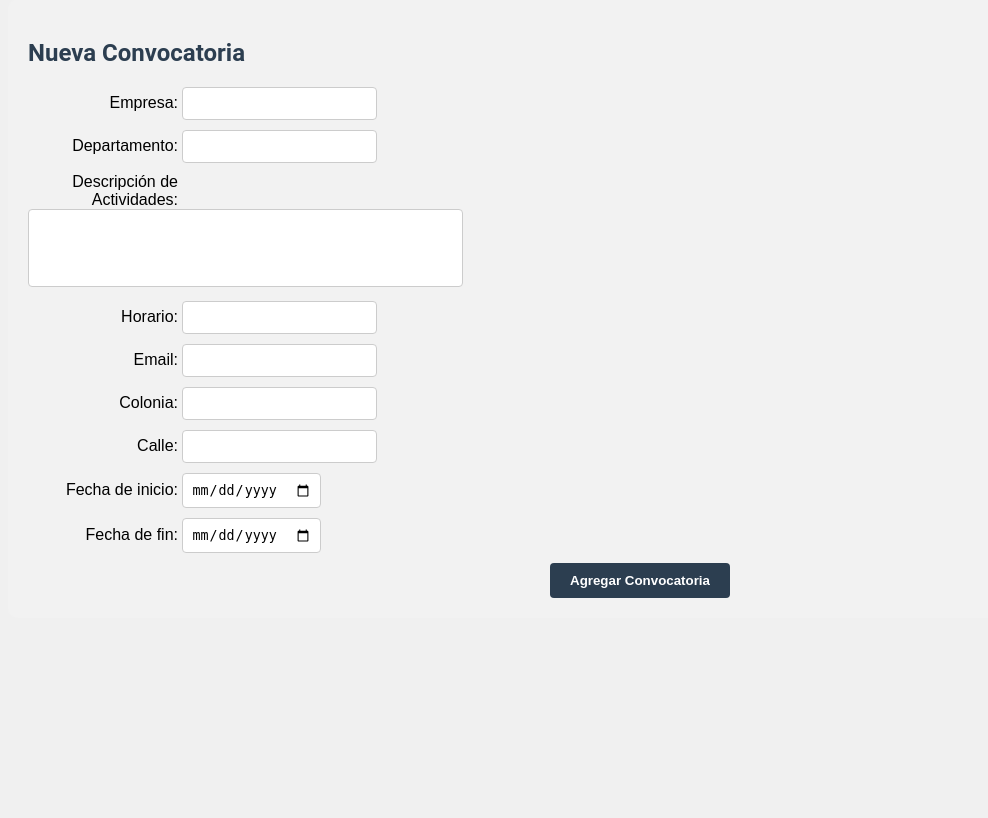
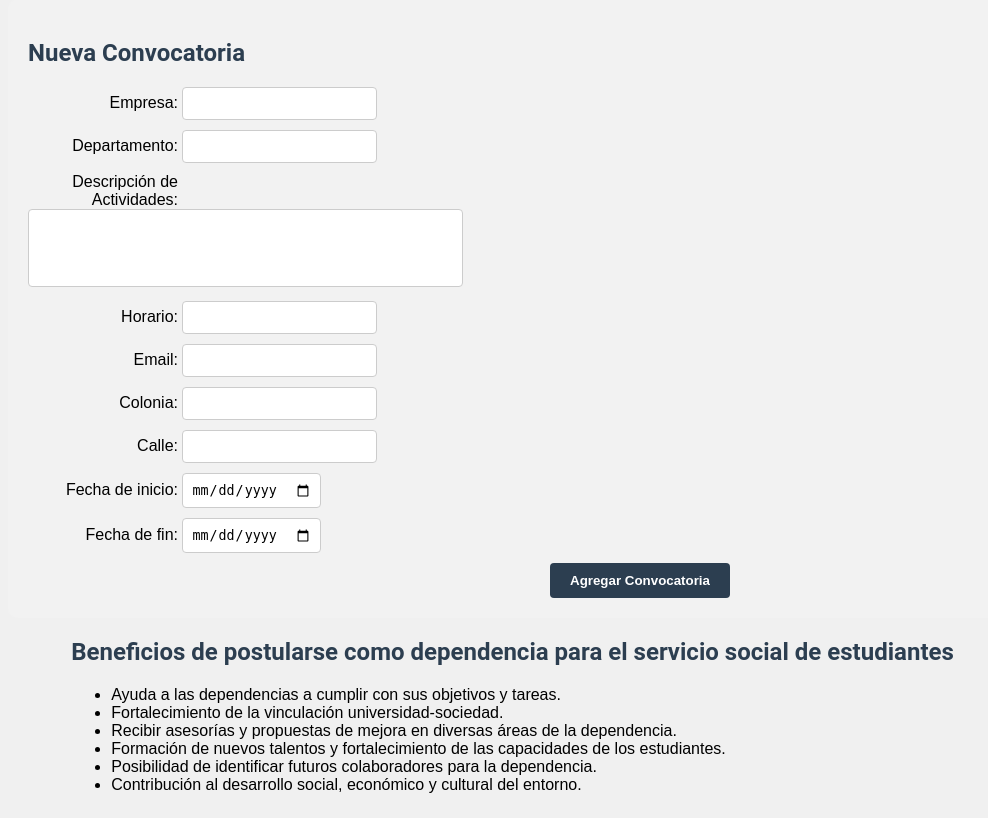
Before and after one commit to AngelDavidLA03/ProyectoFinal, a PHP site: page /convocatoria.php in a window 1280 px wide. Shown: the part 168-986 px from the top of the page, without its empty margins (0-988 px from the left). Before the commit the page ends 766 px from the top, so only its background shows below. Run offline with PHP 8.4, Linux system fonts and the light colour scheme.

Commit message:
Update convocatoria.php

```diff
--- a/convocatoria.php
+++ b/convocatoria.php
@@ -4,7 +4,6 @@
     <title>Nueva Convocatoria</title>
     <link rel="stylesheet" type="text/css" href="estiloconvocatoria.css">
 </head>
-
 <body>
 
 <header>
@@ -57,5 +56,19 @@
         <input type="submit" value="Agregar Convocatoria" class="btn">
     </form>
 </section>
+
+<aside>
+    <div class="container">
+        <h2>Beneficios de postularse como dependencia para el servicio social de estudiantes</h2>
+        <ul>
+            <li>Ayuda a las dependencias a cumplir con sus objetivos y tareas.</li>
+            <li>Fortalecimiento de la vinculación universidad-sociedad.</li>
+            <li>Recibir asesorías y propuestas de mejora en diversas áreas de la dependencia.</li>
+            <li>Formación de nuevos talentos y fortalecimiento de las capacidades de los estudiantes.</li>
+            <li>Posibilidad de identificar futuros colaboradores para la dependencia.</li>
+            <li>Contribución al desarrollo social, económico y cultural del entorno.</li>
+        </ul>
+    </div>
+
 	</body>
 </html>
```
Lines whose indentation alone changed are shown as unchanged.
